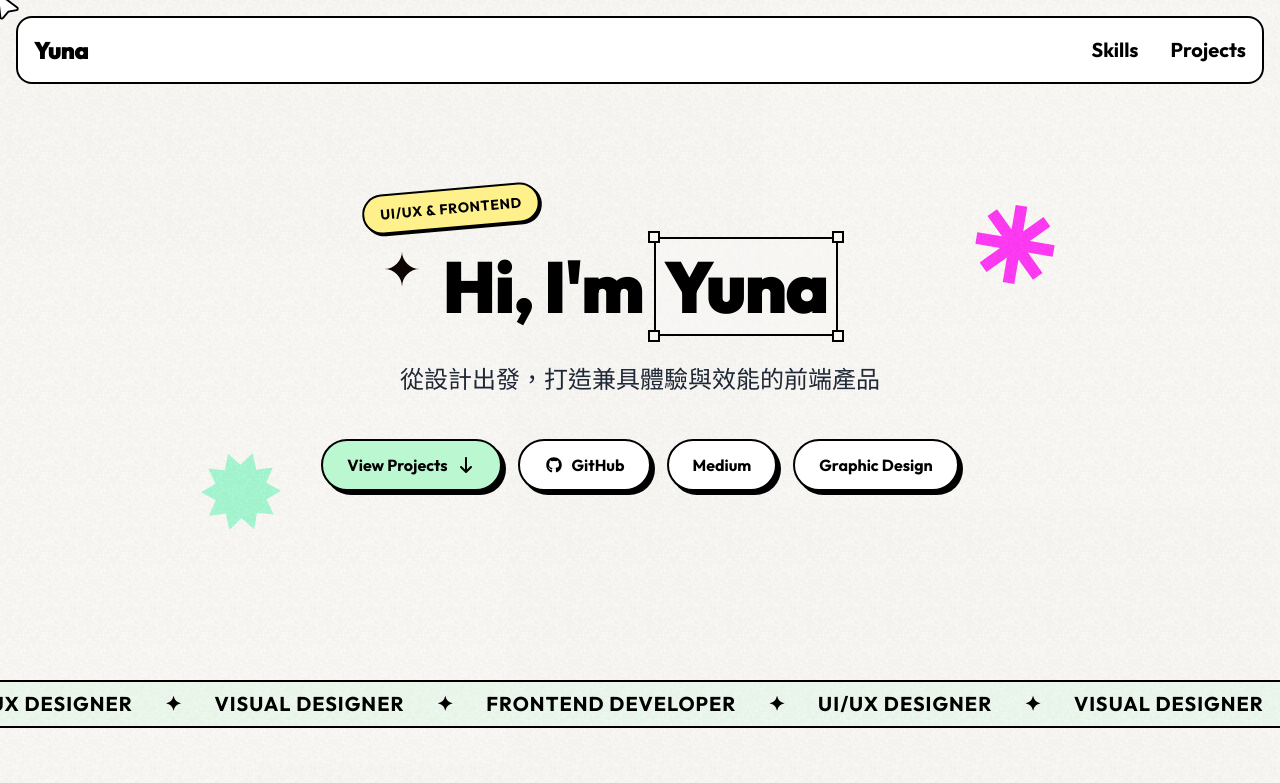
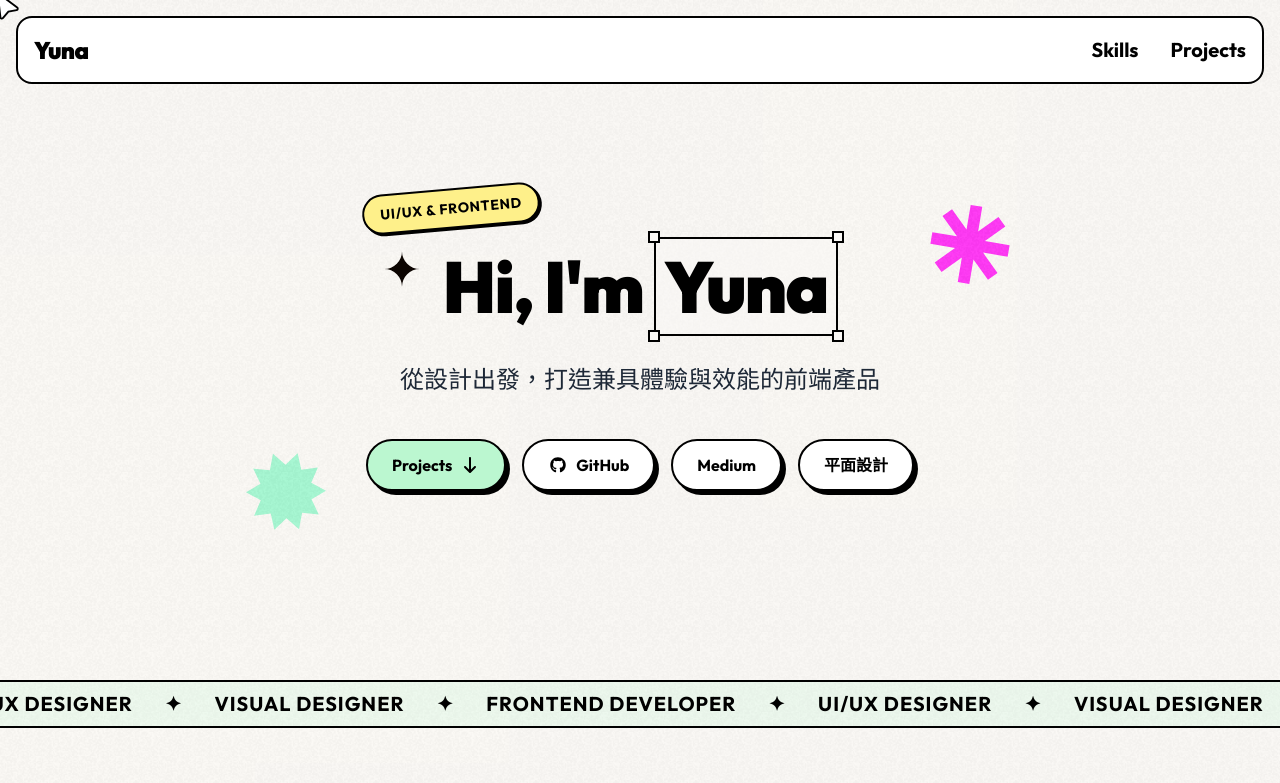
Before and after one commit to 153ys/yuna-portfolio, a React (Vite) app: page /#/ in a window 1280 px wide. Shown: the top 783 px of the page. Built offline with nearby package versions, Linux system fonts and the light colour scheme.

Commit message:
fix: 修正 Hero 手機版位，調整按鈕文字與 Tooltip 說明

```diff
--- a/src/Section/Hero.tsx
+++ b/src/Section/Hero.tsx
@@ -8,9 +8,8 @@ import { faArrowDown } from "@fortawesome/free-solid-svg-icons";
 
 export const Hero = () => {
   return (
-    <section className="min-h-[85vh] pt-32 pb-20 px-6 flex flex-col justify-center items-center max-w-7xl mx-auto">
+    <section className="min-h-[85vh] sm:pt-32 pt-40 pb-20 px-6 flex flex-col justify-center items-center max-w-7xl mx-auto">
       <div className="relative items-center w-full max-w-fit">
-        {/* deco animation */}
         <motion.div
           className="-z-4 absolute -bottom-10 -left-6 md:-left-30 w-12 md:w-20"
           animate={{ y: [0, 5, 0], rotate: [0, -10, 0] }}
@@ -49,7 +48,7 @@ export const Hero = () => {
                 repeat: Infinity,
                 ease: "easeInOut",
               }}
-              className="absolute -top-12 shadow-brutal-sm -left-20 inline-block bg-primary border-brutal px-4 py-2 font-heading font-bold text-sm uppercase tracking-wider transform -rotate-5"
+              className="absolute -top-12 shadow-brutal-sm sm:-left-20 -left-8 inline-block bg-primary border-brutal px-4 py-2 font-heading font-bold text-sm uppercase tracking-wider transform -rotate-5"
             >
               UI/UX & Frontend
             </motion.div>
@@ -84,8 +83,8 @@ export const Hero = () => {
             從設計出發，打造兼具體驗與效能的前端產品
           </p>
 
-          <div className="flex flex-col sm:flex-row gap-4 mt-4 w-full sm:w-auto">
-            <Tooltip info="查看我的作品集">
+          <div className="flex flex-col sm:flex-row gap-4 mt-4 max-w-[70vw] w-full text-center sm:w-auto">
+            <Tooltip info="我的作品">
               <Button
                 variant="accent"
                 className="w-full sm:w-auto"
@@ -93,7 +92,7 @@ export const Hero = () => {
                   document.getElementById("projects")?.scrollIntoView()
                 }
               >
-                View Projects{" "}
+                Projects{" "}
                 <FontAwesomeIcon icon={faArrowDown} className="w-5 h-5" />
               </Button>
             </Tooltip>
@@ -104,10 +103,11 @@ export const Hero = () => {
                 href="https://github.com/153ys"
                 target="_blank"
               >
-                <FontAwesomeIcon icon={faGithub} className="w-5 h-5" /> GitHub
+                <FontAwesomeIcon icon={faGithub} className="w-5 h-5" />
+                GitHub
               </Button>
             </Tooltip>
-            <Tooltip info="閱讀我的技術文章">
+            <Tooltip info="我的技術文章">
               <Button
                 variant="secondary"
                 className="w-full sm:w-auto"
@@ -117,14 +117,14 @@ export const Hero = () => {
                 Medium
               </Button>
             </Tooltip>
-            <Tooltip info="查看平面設計作品">
+            <Tooltip info="我過去的設計作品">
               <Button
                 variant="secondary"
                 className="w-full sm:w-auto"
                 href="https://yunakao.myportfolio.com/"
                 target="_blank"
               >
-                Graphic Design
+                平面設計
               </Button>
             </Tooltip>
           </div>
```
